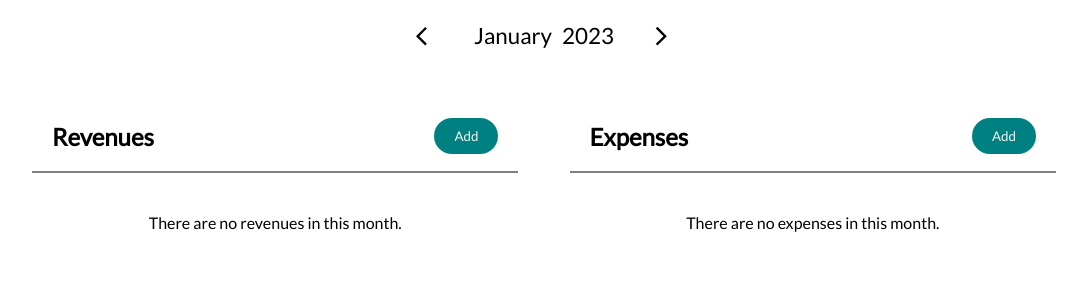
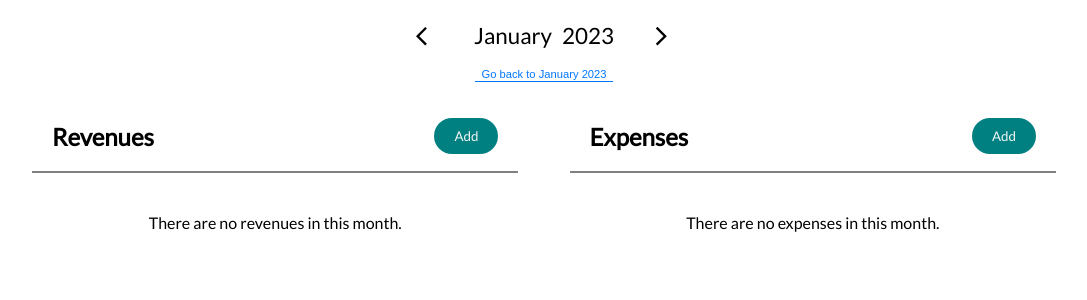
Before and after one commit to BlazejDuszynski/home_budget, a React (Create React App) app: page / in a window 1280 px wide. Shown: the top 300 px of the page, without its empty margins (96-1183 px from the left). Built offline with nearby package versions, Linux system fonts and the light colour scheme.

Commit message:
added button 'go back to current date' in Calendar.js

```diff
--- a/src/Components/Layout/Calendar.js
+++ b/src/Components/Layout/Calendar.js
@@ -10,7 +10,9 @@ const Calendar = () => {
   const monthCapitalLetter = month.charAt(0).toUpperCase() + month.slice(1);
   const year = ctx.date.getFullYear();
 
-  console.log(ctx.date);
+  const currentDate = new Date();
+  const currentMonth = currentDate.toLocaleString("default", { month: "long" });
+  const currentYear = currentDate.getFullYear();
 
   return (
     <div className={classes.datePicker}>
@@ -21,6 +23,9 @@ const Calendar = () => {
       <div className={classes.datePicker__content}>
         <p>{monthCapitalLetter}</p>
         <p>{year}</p>
+        <button className={classes.revertButton}>
+          Go back to {currentMonth} {currentYear}
+        </button>
       </div>
       <MdOutlineArrowForwardIos
         className={classes.datePicker__button}
--- a/src/Components/Layout/Calendar.module.css
+++ b/src/Components/Layout/Calendar.module.css
@@ -19,4 +19,16 @@
   flex: 2;
   gap: 10px;
   justify-content: center;
+  position: relative;
 }
+
+.revertButton {
+  position: absolute;
+  bottom: -10px;
+  font-size: 0.5em;
+  border: none;
+  background-color: inherit;
+  cursor: pointer;
+  color: rgb(0, 119, 255);
+  border-bottom: 1px solid rgb(0, 119, 255);
+}
--- a/src/Components/Layout/Entry.module.css
+++ b/src/Components/Layout/Entry.module.css
@@ -39,6 +39,10 @@
   cursor: pointer;
 }
 
+.edit:hover {
+  color: rgb(0, 0, 170);
+}
+
 .trash {
   cursor: pointer;
   display: flex;
--- a/src/Components/UI/AddEntryModal.module.css
+++ b/src/Components/UI/AddEntryModal.module.css
@@ -19,6 +19,9 @@
   border-radius: 2em;
   font-size: 1.2em;
   width: 30%;
+  -webkit-box-shadow: 1px 2px 24px -6px rgba(255, 255, 255, 1);
+  -moz-box-shadow: 1px 2px 24px -6px rgba(255, 255, 255, 1);
+  box-shadow: 1px 2px 24px -6px rgba(255, 255, 255, 1);
 }
 
 .header {
```
Also changed, not shown: src/Components/Layout/EntriesContainer.module.css (line endings or trailing spaces).
